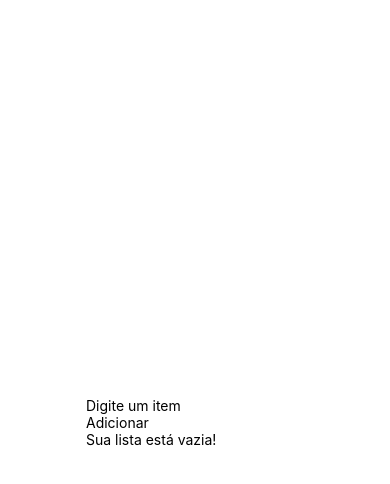
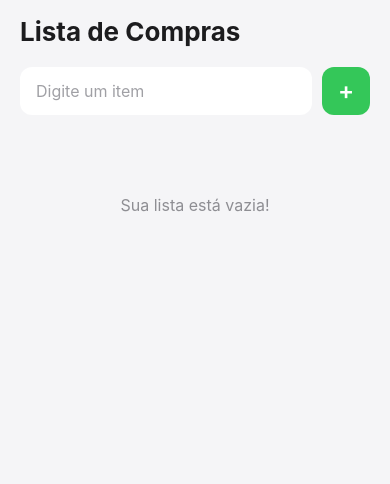
Before and after one commit to tomzbraga/Dispositivos-Mobile, a React Native app: screen / in a window 390 px wide. Shown: the top 484 px of the page. Built offline with nearby package versions, Linux system fonts and the light colour scheme.

Commit message:
estiliza o app com o claude

```diff
--- a/src/components/InputField.tsx
+++ b/src/components/InputField.tsx
@@ -1,5 +1,4 @@
-import { TextInput } from "react-native";
-import React, { useState } from 'react';
+import { TextInput, StyleSheet } from 'react-native'
 
 interface InputFieldProps {
   placeholder: string
@@ -8,8 +7,24 @@ interface InputFieldProps {
 }
 
 export default function InputField({ placeholder, value, onChangeText }: InputFieldProps) {
+  return (
+    <TextInput
+      style={styles.input}
+      placeholder={placeholder}
+      placeholderTextColor="#A0A0A5"
+      value={value}
+      onChangeText={onChangeText}
+    />
+  )
+}
 
-  return (
-    <TextInput placeholder={placeholder} value={value} onChangeText={onChangeText} />
-  );
-}
+const styles = StyleSheet.create({
+  input: {
+    height: 48,
+    backgroundColor: '#fff',
+    borderRadius: 12,
+    paddingHorizontal: 16,
+    fontSize: 16,
+    color: '#1C1C1E',
+  },
+})
--- a/src/components/ItemCompra.tsx
+++ b/src/components/ItemCompra.tsx
@@ -10,15 +10,18 @@ interface ItemCompraProps {
 export default function ItemCompra({ nome, comprado, onToggle, onRemover }: ItemCompraProps) {
   return (
     <View style={styles.container}>
-      <TouchableOpacity onPress={onToggle}>
-        <Text style={comprado && styles.textoComprado}>{nome}</Text>
+      <TouchableOpacity style={styles.textoWrapper} onPress={onToggle}>
+        <View style={[styles.checkbox, comprado && styles.checkboxMarcado]}>
+          {comprado && <Text style={styles.checkboxIcone}>✓</Text>}
+        </View>
+        <Text style={[styles.texto, comprado && styles.textoComprado]}>{nome}</Text>
       </TouchableOpacity>
 
-      <TouchableOpacity onPress={onRemover}>
+      <TouchableOpacity onPress={onRemover} hitSlop={8}>
         <Text style={styles.remover}>Remover</Text>
       </TouchableOpacity>
     </View>
-  );
+  )
 }
 
 const styles = StyleSheet.create({
@@ -26,12 +29,52 @@ const styles = StyleSheet.create({
     flexDirection: 'row',
     justifyContent: 'space-between',
     alignItems: 'center',
-    paddingVertical: 8,
+    backgroundColor: '#fff',
+    borderRadius: 12,
+    paddingVertical: 14,
+    paddingHorizontal: 16,
+    shadowColor: '#000',
+    shadowOffset: { width: 0, height: 1 },
+    shadowOpacity: 0.05,
+    shadowRadius: 4,
+    elevation: 1,
+  },
+  textoWrapper: {
+    flexDirection: 'row',
+    alignItems: 'center',
+    flex: 1,
+    gap: 12,
+  },
+  checkbox: {
+    width: 22,
+    height: 22,
+    borderRadius: 6,
+    borderWidth: 2,
+    borderColor: '#C7C7CC',
+    alignItems: 'center',
+    justifyContent: 'center',
+  },
+  checkboxMarcado: {
+    backgroundColor: '#34C759',
+    borderColor: '#34C759',
+  },
+  checkboxIcone: {
+    color: '#fff',
+    fontSize: 13,
+    fontWeight: '700',
+  },
+  texto: {
+    fontSize: 16,
+    color: '#1C1C1E',
+    flexShrink: 1,
   },
   textoComprado: {
     textDecorationLine: 'line-through',
+    color: '#8E8E93',
   },
   remover: {
-    color: 'red',
+    color: '#FF3B30',
+    fontSize: 13,
+    fontWeight: '600',
   },
 })
--- a/src/components/Main.tsx
+++ b/src/components/Main.tsx
@@ -1,7 +1,7 @@
-import { useState } from "react";
-import { TouchableOpacity, Text, View } from "react-native";
-import InputField from "./InputField";
-import ItemCompra from "./ItemCompra";
+import { useState } from 'react'
+import { TouchableOpacity, Text, View, StyleSheet } from 'react-native'
+import InputField from './InputField'
+import ItemCompra from './ItemCompra'
 
 interface Item {
   id: number
@@ -10,12 +10,10 @@ interface Item {
 }
 
 export default function Main() {
-
-  const [itens, setItens] = useState<Item[]>([]);
+  const [itens, setItens] = useState<Item[]>([])
   const [text, setText] = useState<string>('')
 
   function adicionarItem(nome: string) {
-
     const nomeLimpo = nome.trim()
 
     if (nomeLimpo.length === 0) {
@@ -24,17 +22,18 @@ export default function Main() {
 
     const newItem: Item = {
       id: Date.now(),
-      nome,
+      nome: nomeLimpo,
       comprado: false,
     }
 
     setItens([...itens, newItem])
-    setText('');
+    setText('')
   }
 
   function toggleComprado(id: number) {
-    setItens(itens.map((item) =>
-      item.id === id ? {...item, comprado: !item.comprado } : item
+    setItens(
+      itens.map((item) =>
+        item.id === id ? { ...item, comprado: !item.comprado } : item
       )
     )
   }
@@ -46,28 +45,98 @@ export default function Main() {
   const faltamComprar = itens.filter((item) => item.comprado === false).length
 
   return (
-  <View>
+    <View style={styles.container}>
+      <Text style={styles.titulo}>Lista de Compras</Text>
+
+      <View style={styles.inputRow}>
+        <View style={styles.inputWrapper}>
           <InputField placeholder="Digite um item" value={text} onChangeText={setText} />
-    <TouchableOpacity onPress={() => adicionarItem(text)}>
-      <Text>Adicionar</Text>
+        </View>
+        <TouchableOpacity style={styles.botaoAdicionar} onPress={() => adicionarItem(text)}>
+          <Text style={styles.textoBotaoAdicionar}>+</Text>
         </TouchableOpacity>
+      </View>
 
       {itens.length === 0 ? (
-      <Text>Sua lista está vazia!</Text>
+        <View style={styles.vazioContainer}>
+          <Text style={styles.vazioTexto}>Sua lista está vazia!</Text>
+        </View>
       ) : (
         <>
-        <Text>Itens faltando: {faltamComprar}</Text>
+          <Text style={styles.contador}>
+            {faltamComprar} {faltamComprar === 1 ? 'item faltando' : 'itens faltando'}
+          </Text>
+
+          <View style={styles.lista}>
             {itens.map((item) => (
               <ItemCompra
-            onRemover={() => removerItem(item.id)}
-            onToggle={() => toggleComprado(item.id)}
                 key={item.id}
                 nome={item.nome}
                 comprado={item.comprado}
+                onToggle={() => toggleComprado(item.id)}
+                onRemover={() => removerItem(item.id)}
               />
             ))}
+          </View>
         </>
       )}
     </View>
   )
 }
+
+const styles = StyleSheet.create({
+  container: {
+    flex: 1,
+    width: '100%',
+    paddingHorizontal: 20,
+    paddingTop: 16,
+    backgroundColor: '#F5F5F7',
+  },
+  titulo: {
+    fontSize: 26,
+    fontWeight: '700',
+    color: '#1C1C1E',
+    marginBottom: 20,
+  },
+  inputRow: {
+    flexDirection: 'row',
+    alignItems: 'center',
+    gap: 10,
+    marginBottom: 20,
+  },
+  inputWrapper: {
+    flex: 1,
+  },
+  botaoAdicionar: {
+    width: 48,
+    height: 48,
+    borderRadius: 12,
+    backgroundColor: '#34C759',
+    alignItems: 'center',
+    justifyContent: 'center',
+  },
+  textoBotaoAdicionar: {
+    color: '#fff',
+    fontSize: 24,
+    fontWeight: '600',
+    lineHeight: 26,
+  },
+  contador: {
+    fontSize: 14,
+    color: '#6E6E73',
+    marginBottom: 10,
+    fontWeight: '500',
+  },
+  lista: {
+    gap: 10,
+  },
+  vazioContainer: {
+    alignItems: 'center',
+    justifyContent: 'center',
+    paddingTop: 60,
+  },
+  vazioTexto: {
+    fontSize: 16,
+    color: '#8E8E93',
+  },
+})
```
Lines whose indentation alone changed are shown as unchanged.
